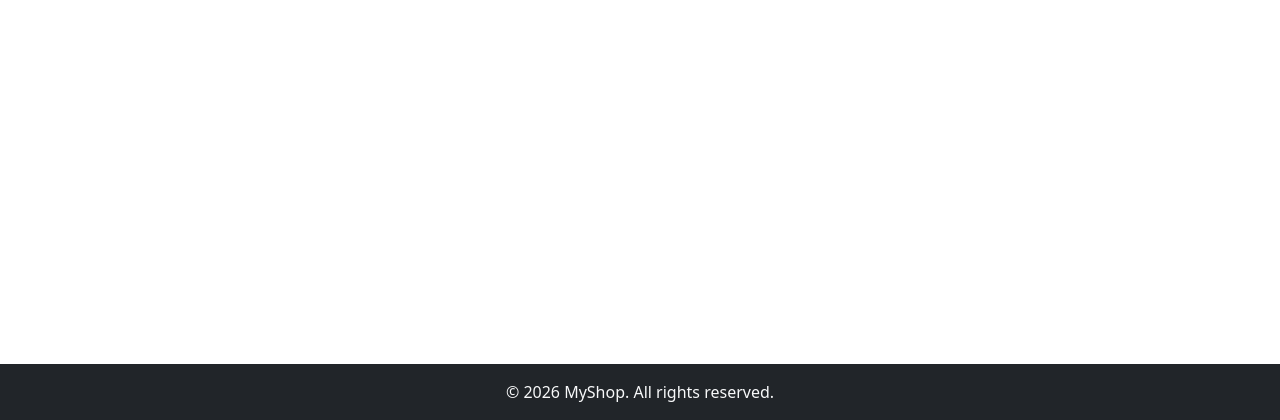
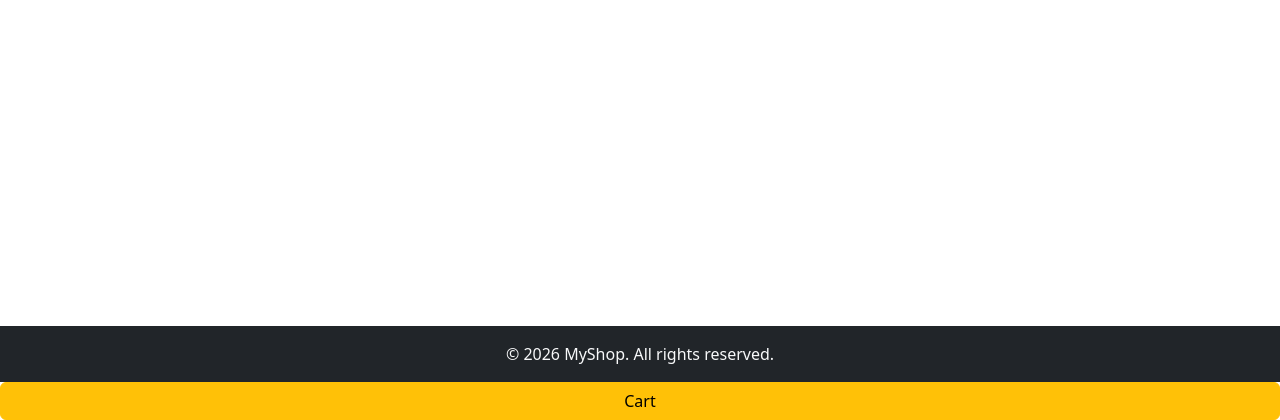
Before and after one commit to elangosakthivel-124/ecommerce, a Django app: template templates/cart.html in a window 1280 px wide. Shown: the part 380-800 px from the top of the page. Run offline with Django 3.2, Linux system fonts and the light colour scheme; the template is opened without the code that fills it, so the values that code supplies are empty.

Commit message:
Add Cart button to base HTML template

```diff
--- a/templates/base.html
+++ b/templates/base.html
@@ -69,5 +69,7 @@
     <script src="https://cdn.jsdelivr.net/npm/bootstrap@5.3.0/dist/js/bootstrap.bundle.min.js" integrity="sha384-geWF76RCwLtnZ8qwWowPQNguL3RmwHVBC9FhGdlKrxdiJJigb/j/68SIy3Te4Bkz" crossorigin="anonymous"></script>
 
     {% block extra_js %}{% endblock %}
+    <a href="/cart/" class="btn btn-warning">Cart</a>
+
 </body>
 </html>
```
